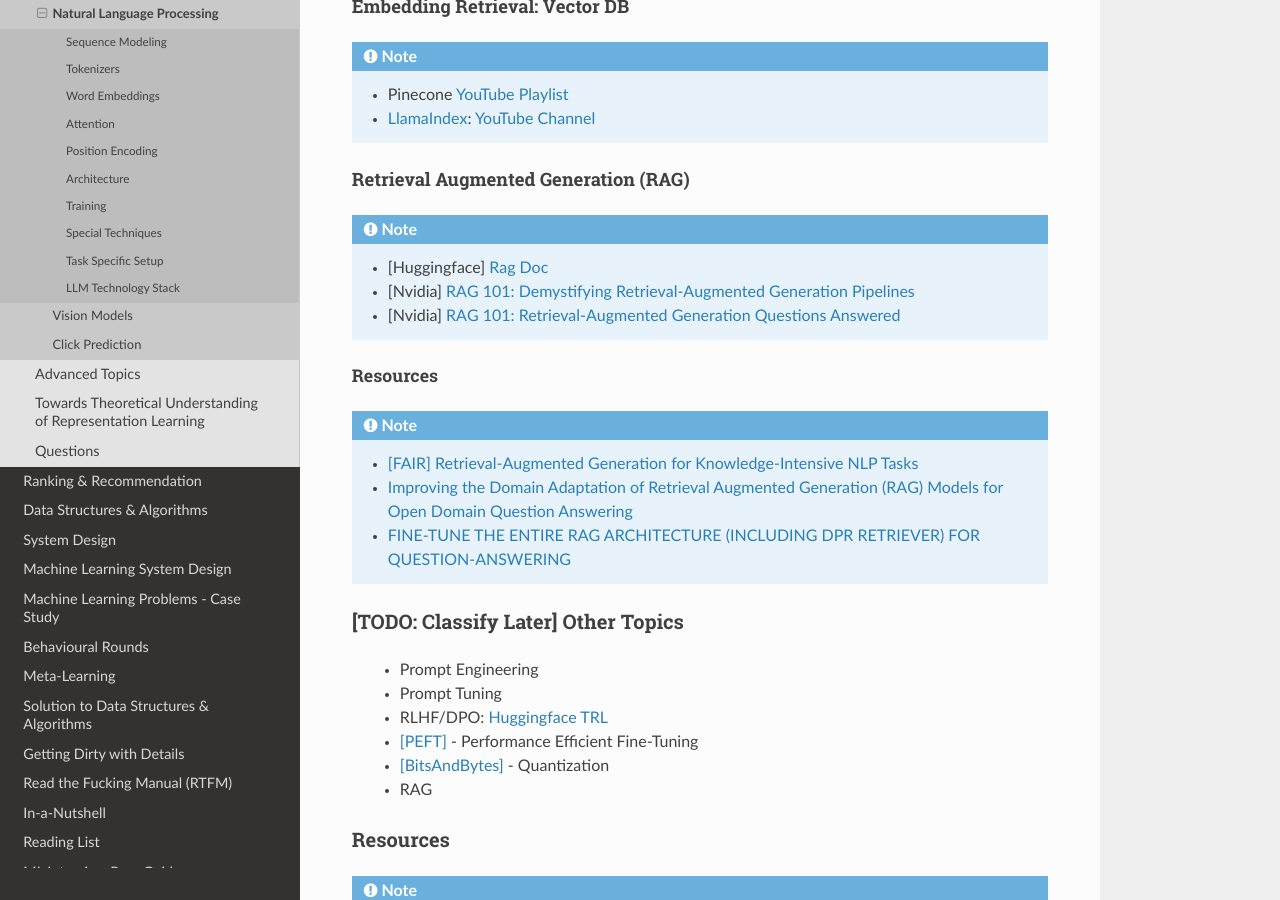
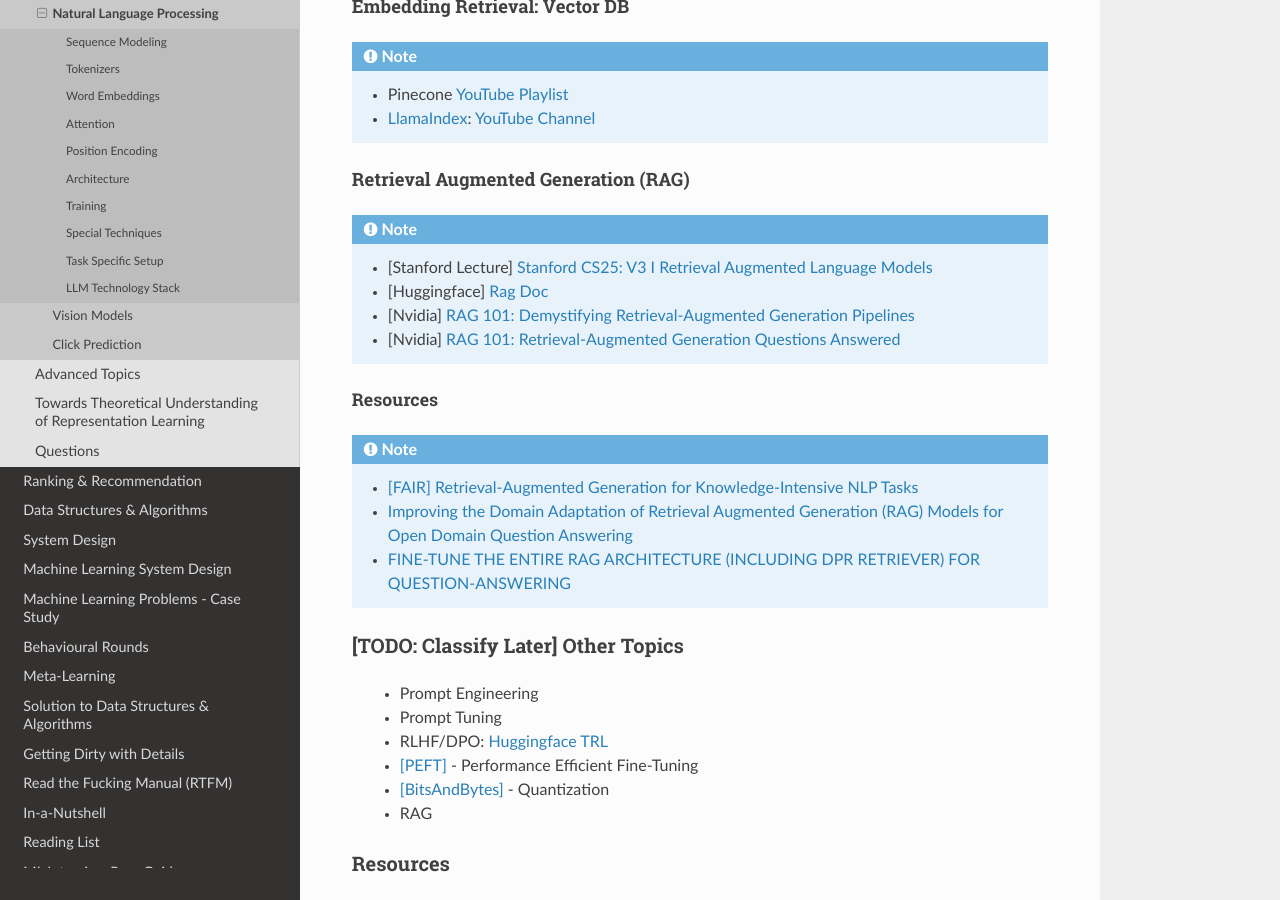
Before and after one commit to uselesstechjunks/leetcode, a Sphinx documentation site: the page built from docs/source/dl/application/nlp.rst, in a window 1280 px wide and 900 px high, scrolled down 7237 px. Built offline with Sphinx 7.4.7 and the Read the Docs theme 2.0.0, drawn with Linux system fonts in a browser that asks for light colours.

Commit message:
Update nlp.rst

```diff
--- a/docs/source/dl/application/nlp.rst
+++ b/docs/source/dl/application/nlp.rst
@@ -273,6 +273,7 @@ Embedding Retrieval: Vector DB
 Retrieval Augmented Generation (RAG)
 -----------------------------------------------------------------------------------------
 .. note::
+	* [Stanford Lecture] `Stanford CS25: V3 I Retrieval Augmented Language Models <https://www.youtube.com/watch?v=mE7IDf2SmJg>`_
 	* [Huggingface] `Rag Doc <https://huggingface.co/docs/transformers/main/en/model_doc/rag#rag>`_
 	* [Nvidia] `RAG 101: Demystifying Retrieval-Augmented Generation Pipelines <https://resources.nvidia.com/en-us-ai-large-language-models/demystifying-rag-blog>`_
 	* [Nvidia] `RAG 101: Retrieval-Augmented Generation Questions Answered <https://developer.nvidia.com/blog/rag-101-retrieval-augmented-generation-questions-answered/>`_
```
